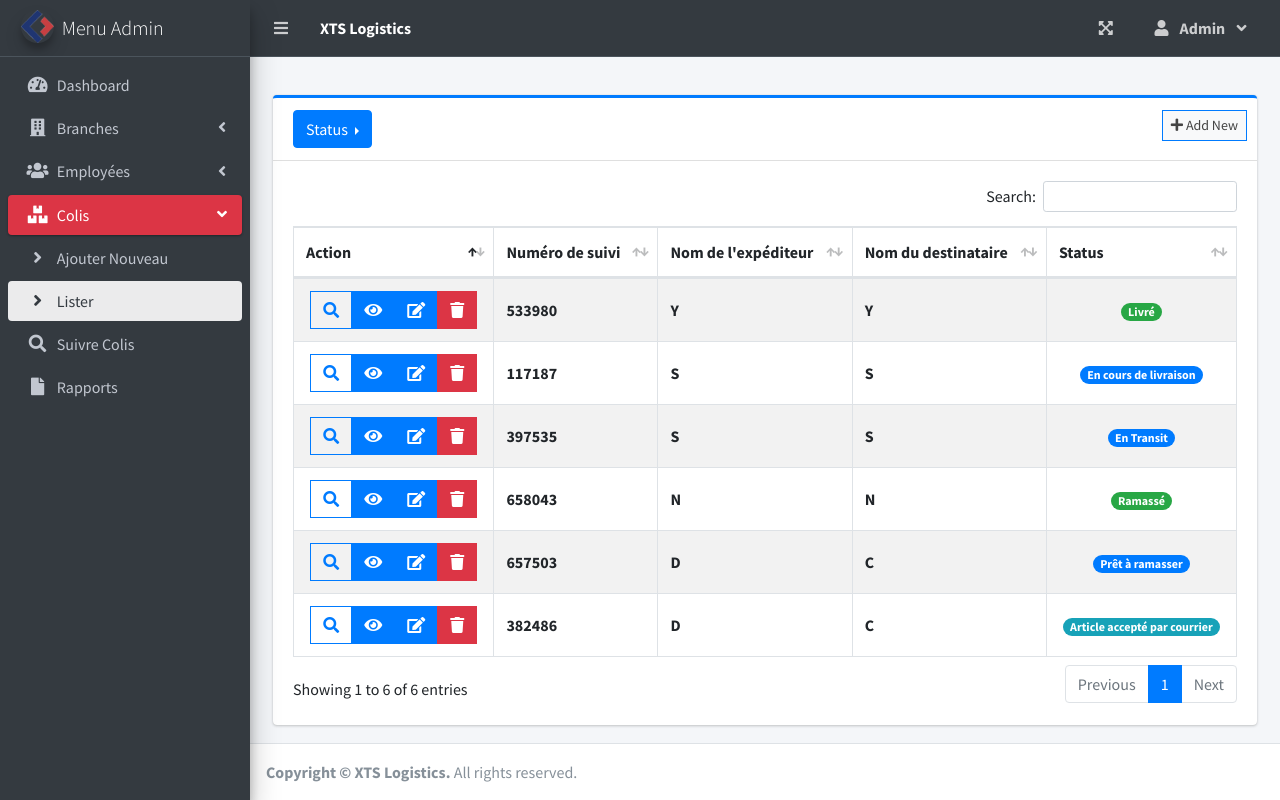
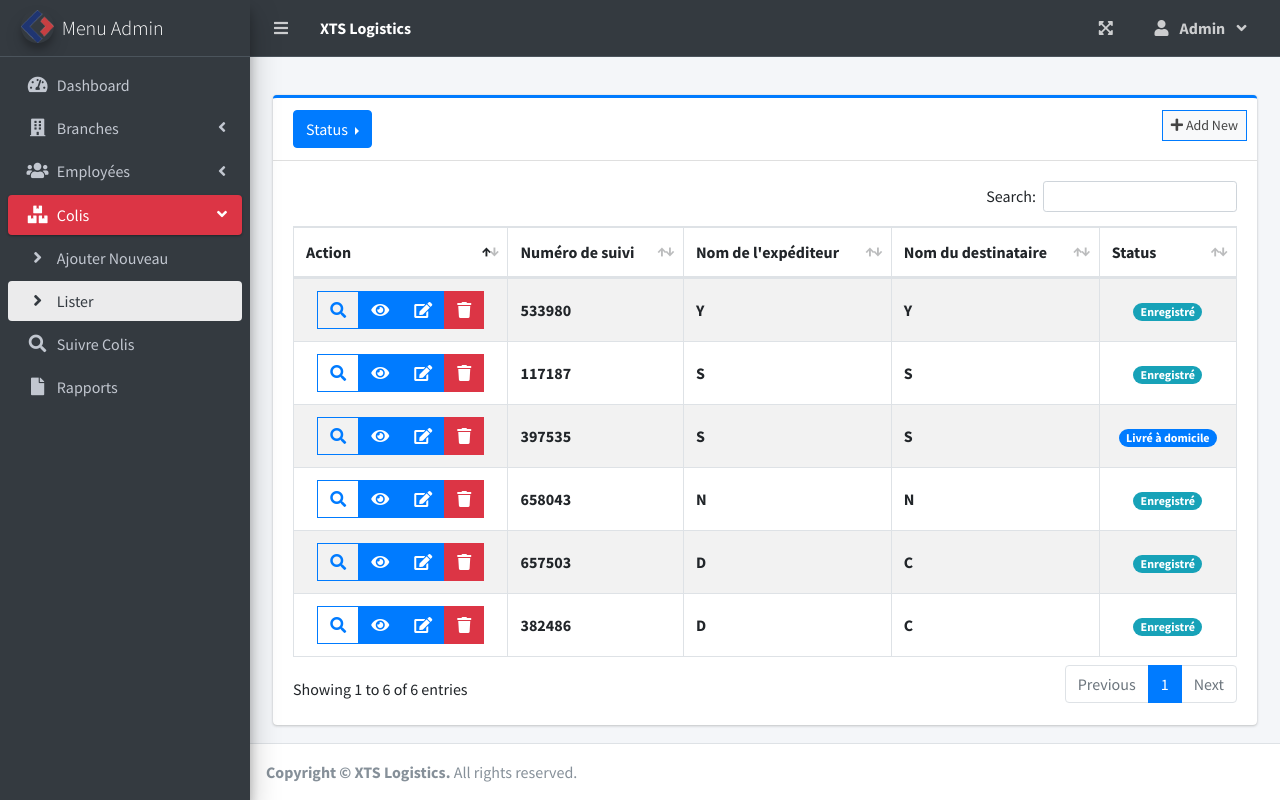
Before and after one commit to HamzaELKhatib/Courier-Management-System-for-XTS-Logistics, a PHP site: page /index.php?page=parcel_list in a window 1280 px wide. Run offline with PHP 8.4, Linux system fonts and the light colour scheme; a user stored in the database is signed in; data comes from the database, SQL or seed files in the repository; some libraries are stand-ins or nearby versions.

Commit message:
updating status

```diff
--- a/admin_class.php
+++ b/admin_class.php
@@ -300,9 +300,7 @@
 
             $history = $this->db->query("SELECT * FROM parcel_tracks where parcel_id = {$parcel['id']}");
 
-            $status_arr = array("Article accepté par courrier", "Collecté", "Expédié",
-                "En Transit", "Arrivé à destination", "En cours de livraison", "Prêt à ramasser",
-                "Livré", "Ramassé", "Tentative de livraison infructueuse");
+            $status_arr = array("Enregistré","Envoyé","Livré en gars","Livré à domicile");
             while ($row = $history->fetch_assoc()) {
 
                 $username = $this->db->query("SELECT concat(firstname,' ',lastname) as name FROM users where id = {$row['user_id']}");
@@ -331,7 +329,7 @@
         extract($_POST);
         $data = array();
         $get = $this->db->query("SELECT * FROM parcels where date(date_created) BETWEEN '$date_from' and '$date_to' " . ($status != 'all' ? " and status = $status " : "") . " order by unix_timestamp(date_created) asc");
-        $status_arr = array("Article accepté par courrier", "Collecté", "Expédié", "En Transit", "Arrivé à destination", "En cours de livraison", "Prêt à ramasser", "Livré", "Ramassé", "Tentative de livraison infructueuse");
+        $status_arr = array("Enregistré","Envoyé","Livré en gars","Livré à domicile");
         while ($row = $get->fetch_assoc()) {
             $row['sender_name'] = ucwords($row['sender_name']);
             $row['recipient_name'] = ucwords($row['recipient_name']);
--- a/home.php
+++ b/home.php
@@ -51,7 +51,7 @@
           </div>
           <hr>
           <?php
-              $status_arr = array("Article accepté par courrier","Collecté","Expédié","En Transit","Arrivé à destination","En cours de livraison","Prêt à ramasser","Livré","Ramassé","Livraison infructueuse");
+          $status_arr = array("Enregistré","Envoyé","Livré en gars","Livré à domicile");
                foreach($status_arr as $k =>$v):
           ?>
           <div class="col-12 col-sm-6 col-md-4">
--- a/manage_parcel_status.php
+++ b/manage_parcel_status.php
@@ -3,7 +3,7 @@
 		<input type="hidden" name="id" value="<?php echo $_GET['id'] ?>">
 		<div class="form-group">
 			<label for="">Mettre à jour le statut</label>
-			<?php $status_arr = array("Article accepté par courrier","Collecté","Expédié","En Transit","Arrivé à destination","En cours de livraison","Prêt à ramasser","Livré","Ramassé","Tentative de livraison infructueuse"); ?>
+			<?php $status_arr = array("Enregistré","Envoyé","Livré en gars","Livré à domicile"); ?>
 			<select name="status" id="" class="custom-select custom-select-sm">
 				<?php foreach($status_arr as $k => $v): ?>
 					<option value="<?php echo $k ?>" <?php echo $_GET['cs'] == $k ? "selected" :'' ?>><?php echo $v; ?></option>
--- a/parcel_list.php
+++ b/parcel_list.php
@@ -10,9 +10,7 @@
                 <div class="dropdown-menu">
                     <a class="dropdown-item" href="./index.php?page=parcel_list">Tout</a>
                     <?php
-                    $status_arr = array("Article accepté par courrier","Collecté","Expédié",
-                        "En Transit","Arrivé à destination","En cours de livraison","Prêt à ramasser",
-                        "Livré","Ramassé","Tentative de livraison infructueuse");
+                    $status_arr = array("Enregistré","Envoyé","Livré en gars","Livré à domicile");
                     foreach ($status_arr as $k => $v):?>
                         <a class="dropdown-item"
                            href="./index.php?page=parcel_list<?php if ($k != '') echo "&s=" . $k ?>">
@@ -86,37 +84,19 @@
 						<td><b><?php echo ucwords($row['recipient_name']) ?></b></td>
 						<td class="text-center">
 							<?php
+                            $status_arr = array("Enregistré","Envoyé","Livré en gars","Livré à domicile");
 							switch ($row['status']) {
                                 case '1':
-                                    echo "<span class='badge badge-pill badge-info'> Collecté</span>";
+                                    echo "<span class='badge badge-pill badge-info'> Envoyé</span>";
                                     break;
                                 case '2':
-                                    echo "<span class='badge badge-pill badge-info'> Expédié</span>";
+                                    echo "<span class='badge badge-pill badge-info'> Livré en gars</span>";
                                     break;
                                 case '3':
-                                    echo "<span class='badge badge-pill badge-primary'> En Transit</span>";
+                                    echo "<span class='badge badge-pill badge-primary'> Livré à domicile</span>";
                                     break;
-                                case '4':
-                                    echo "<span class='badge badge-pill badge-primary'> Arrivé à destination</span>";
-                                    break;
-                                case '5':
-                                    echo "<span class='badge badge-pill badge-primary'> En cours de livraison</span>";
-                                    break;
-                                case '6':
-                                    echo "<span class='badge badge-pill badge-primary'> Prêt à ramasser</span>";
-                                    break;
-                                case '7':
-                                    echo "<span class='badge badge-pill badge-success'>Livré</span>";
-                                    break;
-                                case '8':
-                                    echo "<span class='badge badge-pill badge-success'> Ramassé</span>";
-                                    break;
-                                case '9':
-                                    echo "<span class='badge badge-pill badge-danger'> Tentative de livraison infructueuse</span>";
-                                    break;
-
                                 default:
-                                    echo "<span class='badge badge-pill badge-info'> Article accepté par courrier</span>";
+                                    echo "<span class='badge badge-pill badge-info'> Enregistré</span>";
 
 									break;
 							}
```
Also changed, not shown: reports.php (+2 -5 lines), view_parcel.php (+4 -23 lines).
